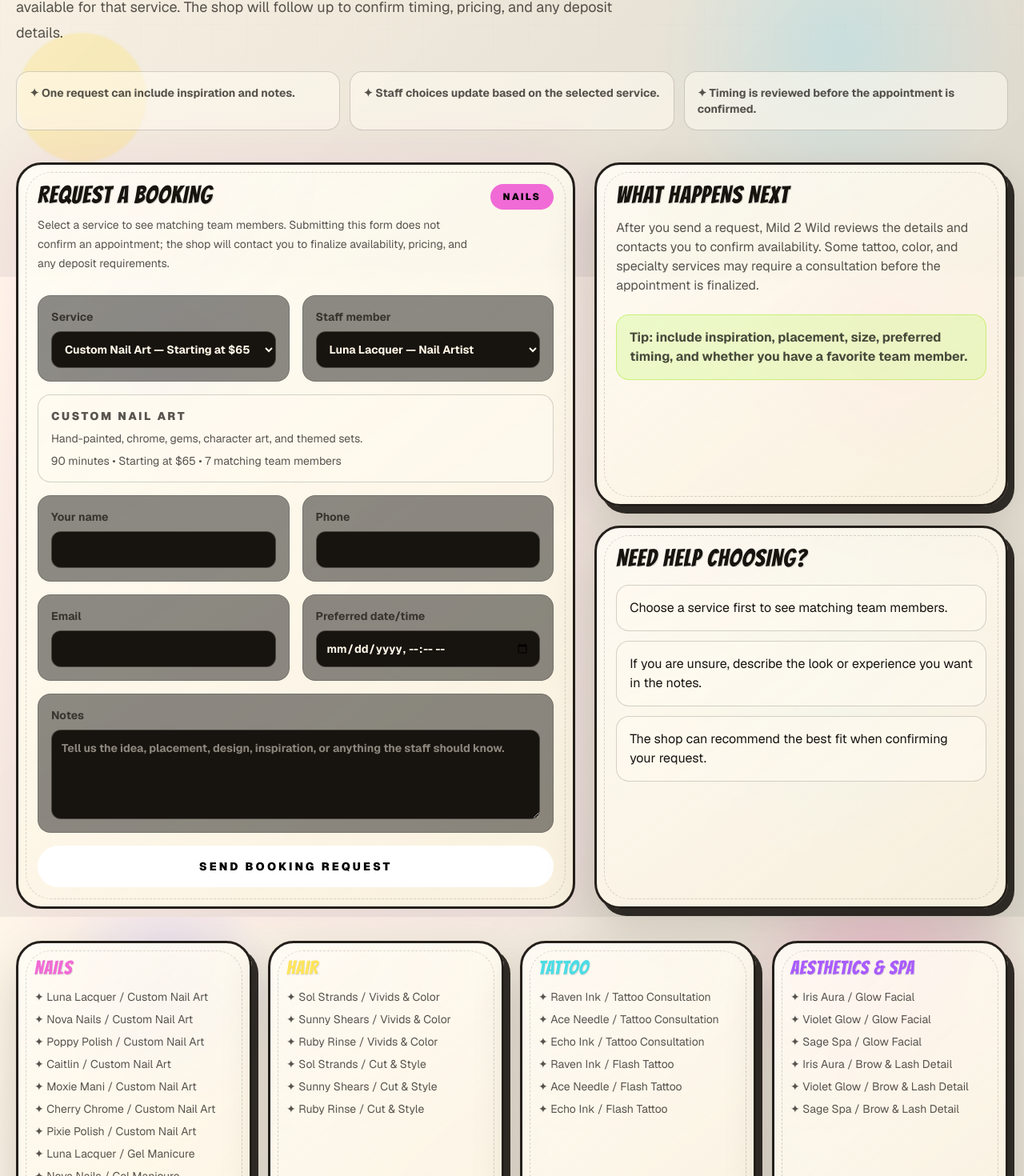
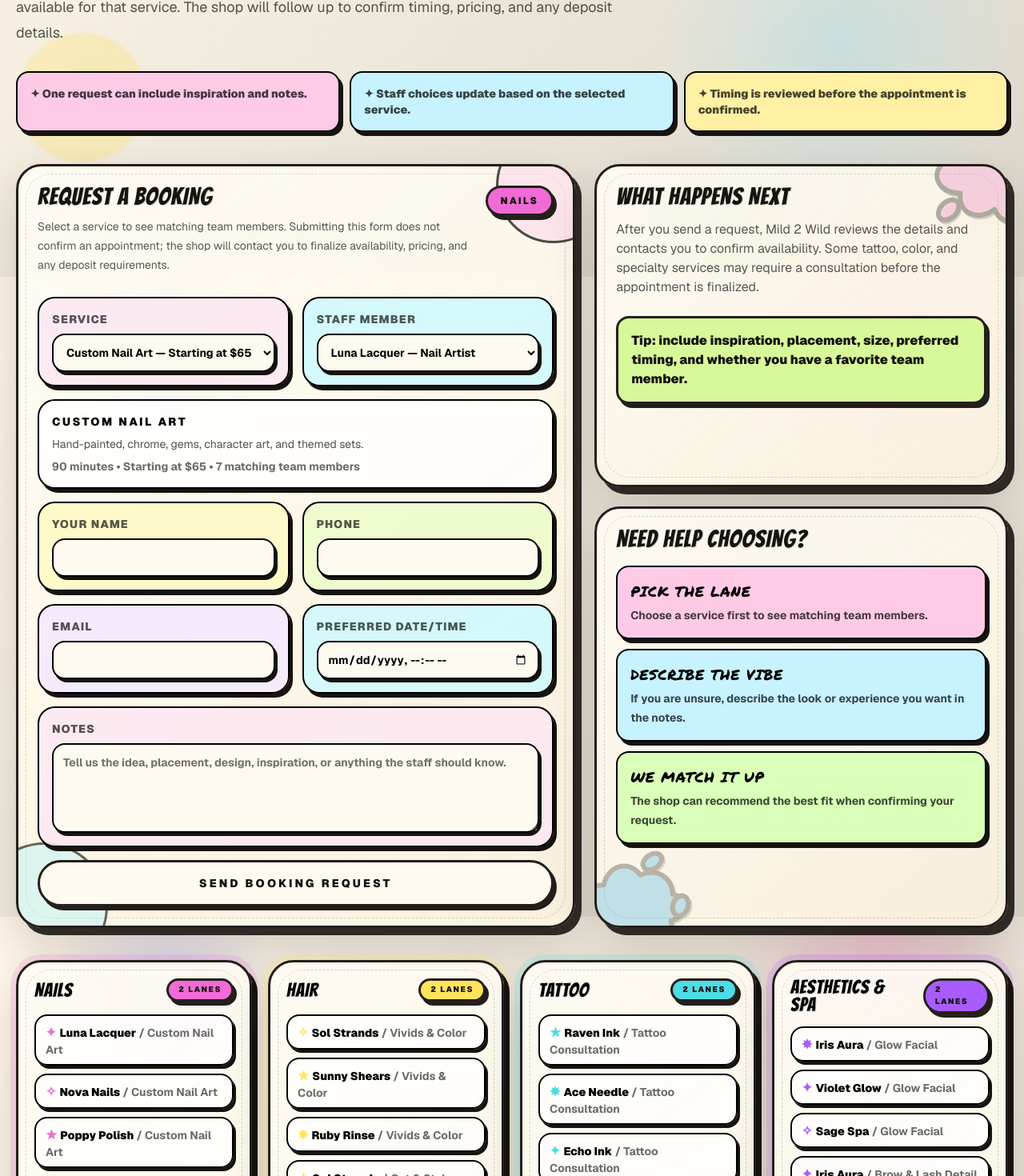
Before and after one commit to tyleradams69/mild2wild, a Next.js app: page /book in a window 1280 px wide. Shown: the part 454-1924 px from the top of the page at 80% size. Built offline with nearby package versions, Linux system fonts and the light colour scheme.

Commit message:
style: polish booking page theme

```diff
--- a/src/app/book/page.tsx
+++ b/src/app/book/page.tsx
@@ -1,7 +1,19 @@
 import { BookingRequestForm } from "@/components/booking-request-form";
-import { PageShell, SectionEyebrow } from "@/components/site";
+import { PageShell, PaintSplat, SectionEyebrow } from "@/components/site";
 import { buildBookingServiceGroups } from "@/lib/booking-foundation";
 import { serviceCategories, services, staffMembers } from "@/lib/studio-data";
+
+const bookingNotes = [
+  "One request can include inspiration and notes.",
+  "Staff choices update based on the selected service.",
+  "Timing is reviewed before the appointment is confirmed.",
+];
+
+const helpCards = [
+  ["Pick the lane", "Choose a service first to see matching team members.", "#ffcae6"],
+  ["Describe the vibe", "If you are unsure, describe the look or experience you want in the notes.", "#c7f2ff"],
+  ["We match it up", "The shop can recommend the best fit when confirming your request.", "#d9ffb8"],
+];
 
 export default function BookPage() {
   const bookingGroups = buildBookingServiceGroups({ serviceCategories, services, staffMembers });
@@ -15,12 +27,12 @@ export default function BookPage() {
           Pick the appointment type you want and we&apos;ll show the artists, stylists, and specialists available for that service. The shop will follow up to confirm timing, pricing, and any deposit details.
         </p>
         <div className="mt-8 grid min-w-0 gap-3 md:grid-cols-3">
-          {[
-            "One request can include inspiration and notes.",
-            "Staff choices update based on the selected service.",
-            "Timing is reviewed before the appointment is confirmed.",
-          ].map((item) => (
-            <div key={item} className="min-w-0 rounded-2xl border border-white/10 bg-white/5 p-4 text-sm font-bold text-white/68">
+          {bookingNotes.map((item, index) => (
+            <div
+              key={item}
+              className="min-w-0 rounded-2xl border-2 border-black p-4 text-sm font-black text-black/72 shadow-[4px_5px_0_#17130f]"
+              style={{ background: ["#ffcae6", "#c7f2ff", "#fff0a3"][index] }}
+            >
               ✦ {item}
             </div>
           ))}
@@ -30,38 +42,63 @@ export default function BookPage() {
           <BookingRequestForm groups={bookingGroups} />
 
           <div className="grid min-w-0 gap-6">
-            <div className="neon-card min-w-0 rounded-[2rem] p-6">
+            <div className="neon-card relative min-w-0 overflow-hidden rounded-[2rem] p-6">
+              <PaintSplat color="#F06BD6" variant="bubble" className="absolute -right-16 -top-16 w-44 rotate-12 opacity-35" />
+              <div className="relative z-10">
                 <h2 className="brand-display text-3xl font-black uppercase">What happens next</h2>
-              <p className="mt-4 text-white/65">
+                <p className="mt-4 text-black/65">
                   After you send a request, Mild 2 Wild reviews the details and contacts you to confirm availability. Some tattoo, color, and specialty services may require a consultation before the appointment is finalized.
                 </p>
-              <div className="mt-6 rounded-2xl border border-lime-400/40 bg-lime-200/45 p-4 font-bold text-black/70">
+                <div className="service-sticker mt-6 rounded-2xl bg-lime-200 p-4 font-black text-black/72">
                   Tip: include inspiration, placement, size, preferred timing, and whether you have a favorite team member.
                 </div>
               </div>
+            </div>
 
-            <div className="neon-card min-w-0 rounded-[2rem] p-6">
+            <div className="neon-card relative min-w-0 overflow-hidden rounded-[2rem] p-6">
+              <PaintSplat color="#4DDCE5" variant="window" className="absolute -bottom-14 -left-14 w-44 -rotate-12 opacity-30" />
+              <div className="relative z-10">
                 <h2 className="brand-display text-3xl font-black uppercase">Need help choosing?</h2>
                 <div className="mt-5 grid gap-3">
-                <div className="rounded-2xl border border-white/10 bg-white/5 p-4">Choose a service first to see matching team members.</div>
-                <div className="rounded-2xl border border-white/10 bg-white/5 p-4">If you are unsure, describe the look or experience you want in the notes.</div>
-                <div className="rounded-2xl border border-white/10 bg-white/5 p-4">The shop can recommend the best fit when confirming your request.</div>
+                  {helpCards.map(([label, copy, color]) => (
+                    <div key={label} className="rounded-2xl border-2 border-black p-4 shadow-[4px_5px_0_#17130f]" style={{ background: color }}>
+                      <p className="marker-script text-lg uppercase tracking-[0.04em] text-black">{label}</p>
+                      <p className="mt-1 text-sm font-bold leading-6 text-black/72">{copy}</p>
+                    </div>
+                  ))}
+                </div>
               </div>
             </div>
           </div>
         </div>
 
         <div className="mt-10 grid min-w-0 gap-5 md:grid-cols-4">
-          {bookingGroups.map((group) => (
-            <section key={group.slug} className="neon-card min-w-0 rounded-[2rem] p-5">
-              <h3 className="brand-display text-2xl font-black uppercase" style={{ color: group.accent }}>
+          {bookingGroups.map((group, groupIndex) => (
+            <section
+              key={group.slug}
+              className="neon-card min-w-0 overflow-hidden rounded-[2rem] p-5"
+              style={{ boxShadow: `7px 8px 0 #17130f, 0 0 0 7px ${group.accent}33, 0 24px 54px rgba(40, 26, 20, 0.18)` }}
+            >
+              <div className="mb-4 flex items-center justify-between gap-3">
+                <h3 className="brand-display text-2xl font-black uppercase text-black">
                   {group.name}
                 </h3>
-              <ul className="mt-4 space-y-2 text-sm text-white/65">
-                {group.services.flatMap((service) =>
-                  service.compatibleStaff.map((staff) => (
-                    <li key={`${service.slug}-${staff.slug}`}>
-                      ✦ {staff.name} <span className="text-white/35">/ {service.name}</span>
+                <span className="service-sticker rounded-full px-3 py-1 text-[0.62rem] font-black uppercase tracking-[0.16em]" style={{ background: group.accent }}>
+                  {group.services.length} lanes
+                </span>
+              </div>
+              <ul className="space-y-2.5 text-sm">
+                {group.services.flatMap((service, serviceIndex) =>
+                  service.compatibleStaff.map((staff, staffIndex) => (
+                    <li
+                      key={`${service.slug}-${staff.slug}`}
+                      className="rounded-2xl border-2 border-black bg-white/70 px-3 py-2 font-bold text-black/72 shadow-[3px_4px_0_#17130f]"
+                    >
+                      <span className="marker-script mr-1 text-base uppercase text-black" style={{ color: group.accent }}>
+                        {["✦", "✧", "★", "✸"][(groupIndex + serviceIndex + staffIndex) % 4]}
+                      </span>
+                      <span className="font-black text-black">{staff.name}</span>
+                      <span className="text-black/58"> / {service.name}</span>
                     </li>
                   )),
                 )}
--- a/src/components/booking-request-form.tsx
+++ b/src/components/booking-request-form.tsx
@@ -8,6 +8,17 @@ type SubmissionState =
   | { status: "submitting" }
   | { status: "success"; message: string }
   | { status: "error"; message: string };
+
+const fieldShells = [
+  "bg-pink-100/85 focus-within:bg-pink-100",
+  "bg-cyan-100/85 focus-within:bg-cyan-100",
+  "bg-yellow-100/85 focus-within:bg-yellow-100",
+  "bg-lime-100/85 focus-within:bg-lime-100",
+  "bg-purple-100/85 focus-within:bg-purple-100",
+];
+
+const fieldShellBase = "grid min-w-0 gap-2 rounded-[1.35rem] border-2 border-black p-4 text-sm font-black uppercase tracking-[0.08em] text-black/65 shadow-[4px_5px_0_#17130f] transition";
+const controlBase = "w-full min-w-0 max-w-full rounded-2xl border-2 border-black bg-[#fffaf0] px-3 py-3 font-bold normal-case tracking-normal text-black shadow-[3px_4px_0_#17130f] outline-none placeholder:text-black/55 focus:bg-white";
 
 export function BookingRequestForm({ groups }: { groups: BookingServiceGroup[] }) {
   const serviceOptions = groups.flatMap((group) => group.services.map((service) => ({ ...service, categoryName: group.name, accent: group.accent })));
@@ -60,27 +71,32 @@ export function BookingRequestForm({ groups }: { groups: BookingServiceGroup[] }
   }
 
   return (
-    <div className="neon-card w-full min-w-0 max-w-full rounded-[2rem] p-5 sm:p-6" style={{ boxShadow: `0 0 70px ${selectedService?.accent ?? "#79D94D"}22` }}>
-      <div className="flex min-w-0 flex-col justify-between gap-4 md:flex-row md:items-start">
+    <div
+      className="neon-card relative w-full min-w-0 max-w-full overflow-hidden rounded-[2rem] bg-[#fff7e8] p-5 shadow-[8px_9px_0_#17130f,0_0_0_8px_#F06BD633,0_26px_60px_rgba(40,26,20,0.2)] sm:p-6"
+    >
+      <div className="absolute -right-12 -top-12 h-36 w-36 rounded-full border-[3px] border-black bg-pink-200/65 opacity-70" />
+      <div className="absolute -bottom-14 -left-12 h-40 w-40 rounded-full border-[3px] border-black bg-cyan-200/60 opacity-60" />
+
+      <div className="relative z-10 flex min-w-0 flex-col justify-between gap-4 md:flex-row md:items-start">
         <div className="min-w-0">
           <h2 className="brand-display text-3xl font-black uppercase">Request a booking</h2>
-          <p className="mt-3 text-sm leading-6 text-white/62">
+          <p className="mt-3 text-sm leading-6 text-black/65">
             Select a service to see matching team members. Submitting this form does not confirm an appointment; the shop will contact you to finalize availability, pricing, and any deposit requirements.
           </p>
         </div>
         {selectedService ? (
-          <span className="w-fit max-w-full rounded-full px-4 py-2 text-xs font-black uppercase tracking-[0.18em] text-black" style={{ background: selectedService.accent }}>
+          <span className="service-sticker w-fit max-w-full rounded-full px-4 py-2 text-xs font-black uppercase tracking-[0.18em] text-black" style={{ background: selectedService.accent }}>
             {selectedService.categoryName}
           </span>
         ) : null}
       </div>
 
-      <form action={submitBooking} className="mt-7 grid min-w-0 gap-4">
+      <form action={submitBooking} className="relative z-10 mt-7 grid min-w-0 gap-4">
         <div className="grid min-w-0 gap-4 md:grid-cols-2">
-          <label className="grid min-w-0 gap-2 rounded-2xl border border-white/10 bg-black/45 p-4 text-sm font-bold text-white/75">
+          <label className={`${fieldShellBase} ${fieldShells[0]}`}>
             Service
             <select
-              className="w-full min-w-0 max-w-full rounded-xl border border-white/10 bg-black px-3 py-3 text-white outline-none focus:border-pink-300"
+              className={`${controlBase} focus:border-pink-500`}
               value={selectedServiceSlug}
               onChange={(event) => handleServiceChange(event.target.value)}
             >
@@ -96,10 +112,10 @@ export function BookingRequestForm({ groups }: { groups: BookingServiceGroup[] }
             </select>
           </label>
 
-          <label className="grid min-w-0 gap-2 rounded-2xl border border-white/10 bg-black/45 p-4 text-sm font-bold text-white/75">
+          <label className={`${fieldShellBase} ${fieldShells[1]}`}>
             Staff member
             <select
-              className="w-full min-w-0 max-w-full rounded-xl border border-white/10 bg-black px-3 py-3 text-white outline-none focus:border-cyan-300"
+              className={`${controlBase} focus:border-cyan-500`}
               value={selectedStaffSlug}
               onChange={(event) => setSelectedStaffSlug(event.target.value)}
             >
@@ -113,33 +129,33 @@ export function BookingRequestForm({ groups }: { groups: BookingServiceGroup[] }
         </div>
 
         {selectedService ? (
-          <div className="min-w-0 rounded-2xl border border-white/10 bg-white/5 p-4 text-sm text-white/65">
-            <p className="font-black uppercase tracking-[0.18em] text-white">{selectedService.name}</p>
+          <div className="min-w-0 rounded-[1.35rem] border-2 border-black bg-white/75 p-4 text-sm text-black/68 shadow-[4px_5px_0_#17130f]">
+            <p className="font-black uppercase tracking-[0.18em] text-black">{selectedService.name}</p>
             <p className="mt-2">{selectedService.description}</p>
-            <p className="mt-2 text-white/45">
+            <p className="mt-2 font-bold text-black/58">
               {selectedService.durationMinutes} minutes • {selectedService.priceLabel} • {compatibleStaff.length} matching team members
             </p>
           </div>
         ) : null}
 
         <div className="grid min-w-0 gap-4 md:grid-cols-2">
-          <Input name="customerName" label="Your name" required />
-          <Input name="customerPhone" label="Phone" />
-          <Input name="customerEmail" label="Email" type="email" />
-          <Input name="startsAt" label="Preferred date/time" type="datetime-local" required />
+          <Input name="customerName" label="Your name" required tone={2} />
+          <Input name="customerPhone" label="Phone" tone={3} />
+          <Input name="customerEmail" label="Email" type="email" tone={4} />
+          <Input name="startsAt" label="Preferred date/time" type="datetime-local" required tone={1} />
         </div>
 
-        <label className="grid min-w-0 gap-2 rounded-2xl border border-white/10 bg-black/45 p-4 text-sm font-bold text-white/75">
+        <label className={`${fieldShellBase} ${fieldShells[0]}`}>
           Notes
-          <textarea name="notes" className="min-h-28 w-full min-w-0 max-w-full rounded-xl border border-white/10 bg-black px-3 py-3 text-white outline-none focus:border-lime-300" placeholder="Tell us the idea, placement, design, inspiration, or anything the staff should know." />
+          <textarea name="notes" className={`${controlBase} min-h-28 focus:border-lime-500`} placeholder="Tell us the idea, placement, design, inspiration, or anything the staff should know." />
         </label>
 
-        <button className="w-full rounded-full bg-white px-6 py-4 text-sm font-black uppercase tracking-[0.16em] text-black transition hover:bg-lime-300 disabled:cursor-not-allowed disabled:opacity-50 sm:tracking-[0.22em]" disabled={submission.status === "submitting"} type="submit">
+        <button className="shop-tag w-full bg-lime-200 px-6 py-4 text-sm font-black uppercase tracking-[0.16em] transition hover:-translate-y-0.5 hover:bg-yellow-200 disabled:cursor-not-allowed disabled:opacity-50 sm:tracking-[0.22em]" disabled={submission.status === "submitting"} type="submit">
           {submission.status === "submitting" ? "Sending..." : "Send booking request"}
         </button>
 
         {submission.status === "success" || submission.status === "error" ? (
-          <p className={`rounded-2xl border p-4 text-sm font-bold ${submission.status === "success" ? "border-lime-300/40 bg-lime-300/10 text-lime-100" : "border-pink-300/40 bg-pink-300/10 text-pink-100"}`}>
+          <p className={`rounded-2xl border-2 border-black p-4 text-sm font-bold shadow-[4px_5px_0_#17130f] ${submission.status === "success" ? "bg-lime-100 text-black/75" : "bg-pink-100 text-black/75"}`}>
             {submission.message}
           </p>
         ) : null}
@@ -148,11 +164,11 @@ export function BookingRequestForm({ groups }: { groups: BookingServiceGroup[] }
   );
 }
 
-function Input({ label, name, type = "text", required = false }: { label: string; name: string; type?: string; required?: boolean }) {
+function Input({ label, name, type = "text", required = false, tone = 0 }: { label: string; name: string; type?: string; required?: boolean; tone?: number }) {
   return (
-    <label className="grid min-w-0 gap-2 rounded-2xl border border-white/10 bg-black/45 p-4 text-sm font-bold text-white/75">
+    <label className={`${fieldShellBase} ${fieldShells[tone % fieldShells.length]}`}>
       {label}
-      <input name={name} type={type} required={required} className="w-full min-w-0 max-w-full rounded-xl border border-white/10 bg-black px-3 py-3 text-white outline-none focus:border-lime-300" />
+      <input name={name} type={type} required={required} className={`${controlBase} focus:border-lime-500`} />
     </label>
   );
 }
```
Lines whose indentation alone changed are shown as unchanged.
